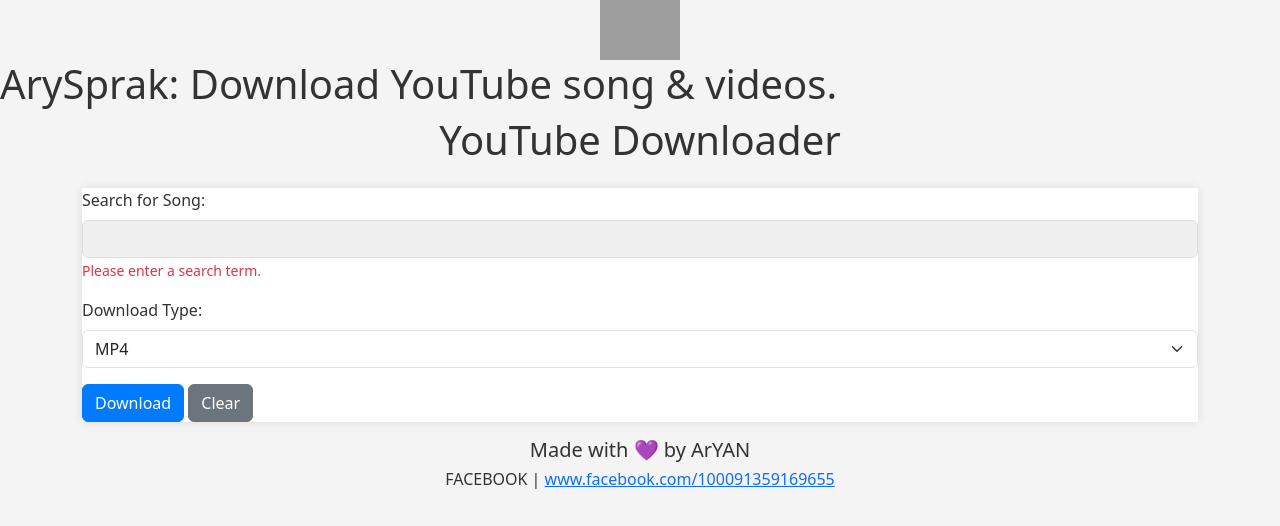
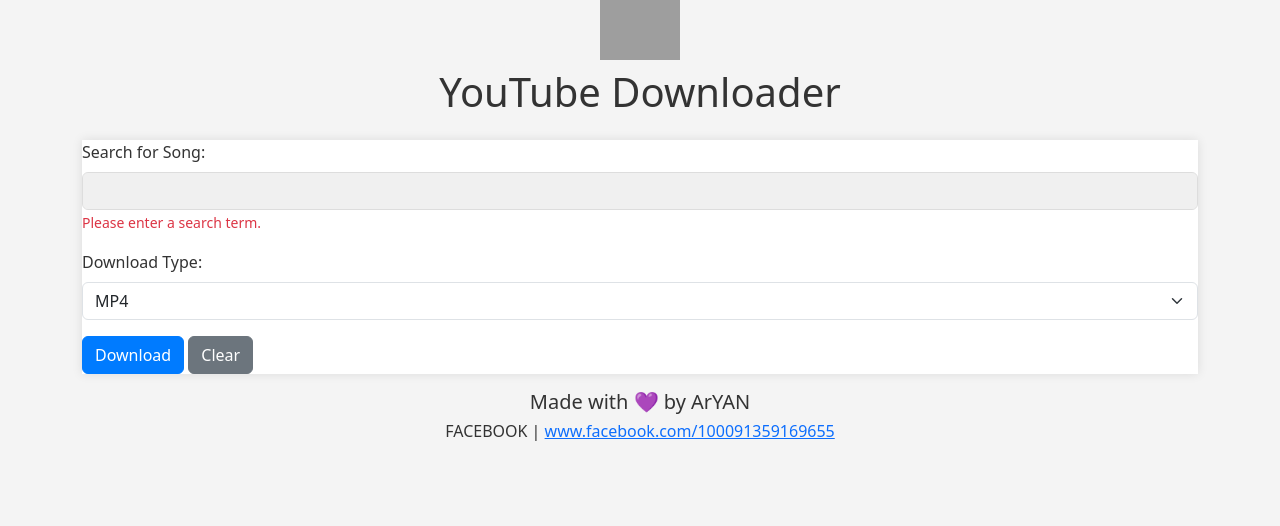
Before and after one commit to Mdkkdjssnsb/Bsbdjdgdhd, a website: page index.html in a window 1280 px wide. Drawn offline with nearby package versions, Linux system fonts and the light colour scheme; grey boxes are pictures that could not be loaded.

Commit message:
Update index.html

```diff
--- a/index.html
+++ b/index.html
@@ -5,7 +5,7 @@
   <meta name="viewport" content="width=device-width, initial-scale=1.0">
   <title>YouTube</title>
   <img class="logo" src="https://i.imgur.com/9FsIGRZ.jpeg" alt="ArySprak: Ai Technology">
-  <h1>ArySprak: Download YouTube song & videos.</h1>
+  <h1></h1>
   <link href="https://cdn.jsdelivr.net/npm/bootstrap@5.3.0-alpha1/dist/css/bootstrap.min.css" rel="stylesheet">
   <link href="https://fonts.googleapis.com/css2?family=Roboto:wght@400;500;700&display=swap" rel="stylesheet">
   <style>
```
